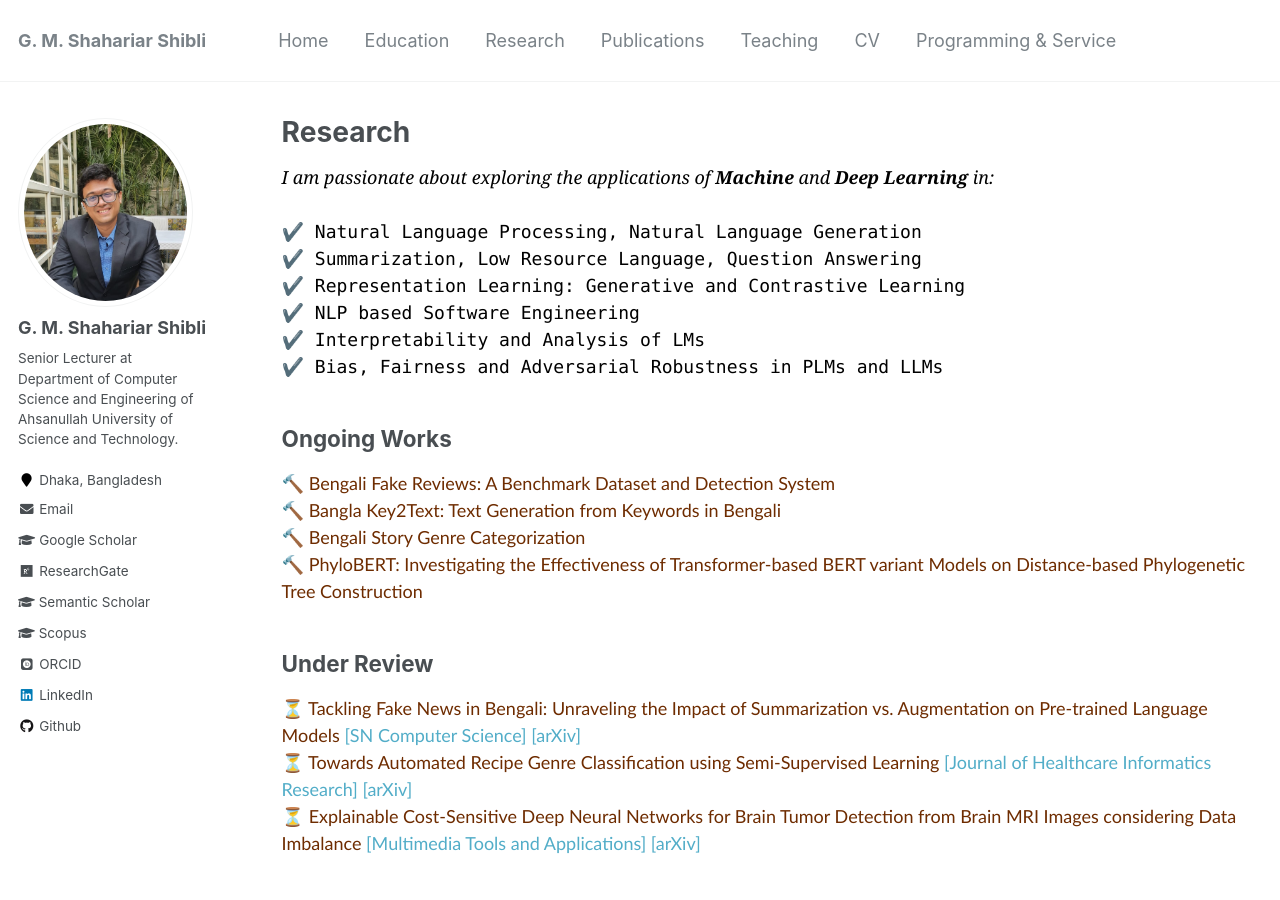
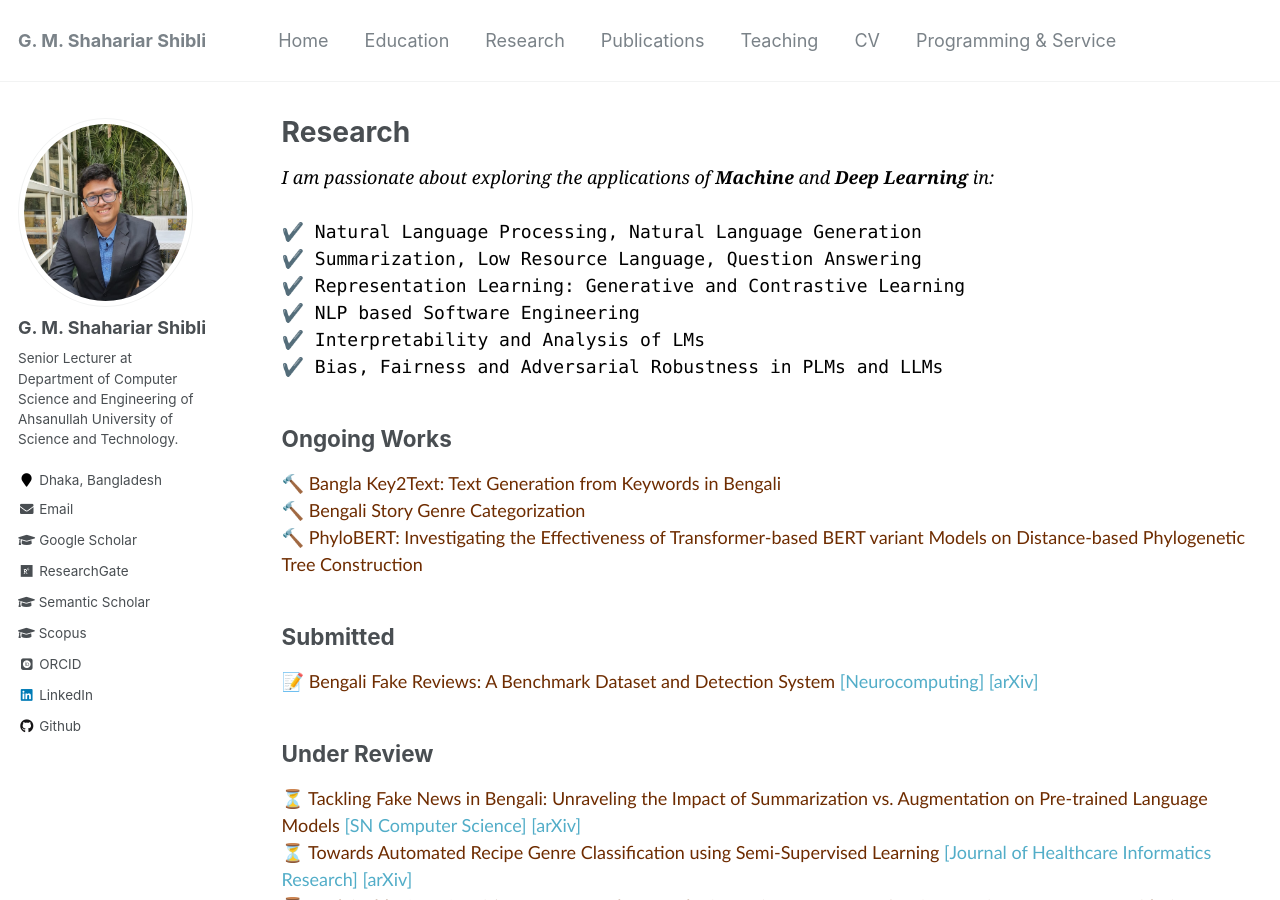
Before and after one commit to shahariar-shibli/shahariar-shibli.github.io, a Jekyll site: the page built from _pages/research.md, in a window 1280 px wide and 900 px high. Built offline with Jekyll 4.4.1, drawn with Linux system fonts in a browser that asks for light colours; some web fonts are replaced; some of the changed lines change nothing that is shown.

Commit message:
Update research.md

```diff
--- a/_pages/research.md
+++ b/_pages/research.md
@@ -18,23 +18,21 @@ author_profile: true
 
 ## Ongoing Works
 <span style="font-family:Trebuchet MS;">
-🔨 <span style="color:#6E2C00">Bengali Fake Reviews: A Benchmark Dataset and Detection System</span><br/>
 🔨 <span style="color:#6E2C00">Bangla Key2Text: Text Generation from Keywords in Bengali</span><br/>
 🔨 <span style="color:#6E2C00">Bengali Story Genre Categorization</span><br/>
 🔨 <span style="color:#6E2C00">PhyloBERT: Investigating the Effectiveness of Transformer-based BERT variant Models on Distance-based Phylogenetic Tree Construction</span>
 </span>
 
-<!---
+
 ## Submitted
 <span style="font-family:Trebuchet MS;">
-📝
+📝 <span style="color:#6E2C00">Bengali Fake Reviews: A Benchmark Dataset and Detection System</span> [[Neurocomputing]](https://www.sciencedirect.com/journal/neurocomputing) [[arXiv]](https://arxiv.org/pdf/2308.01987.pdf)
 </span>
---->
+
 
 ## Under Review
 <span style="font-family:Trebuchet MS;">
 <!--
-⏳ <span style="color:#6E2C00">Bengali Fake Reviews: A Benchmark Dataset and Detection System</span> [[Engineering Applications of Artificial Intelligence]](https://www.sciencedirect.com/journal/engineering-applications-of-artificial-intelligence) [[arXiv]](https://arxiv.org/pdf/2308.01987.pdf)<br/>
 ⏳ <span style="color:#6E2C00">Bangla Key2Text: Text Generation from Keywords in Bengali</span> [[EMNLP 2023]](https://2023.emnlp.org/)<br/>
 -->
 ⏳ <span style="color:#6E2C00">Tackling Fake News in Bengali: Unraveling the Impact of Summarization vs. Augmentation on Pre-trained Language Models</span> [[SN Computer Science]](https://www.springer.com/journal/42979/) [[arXiv]](https://arxiv.org/pdf/2307.06979.pdf)<br/>
```
